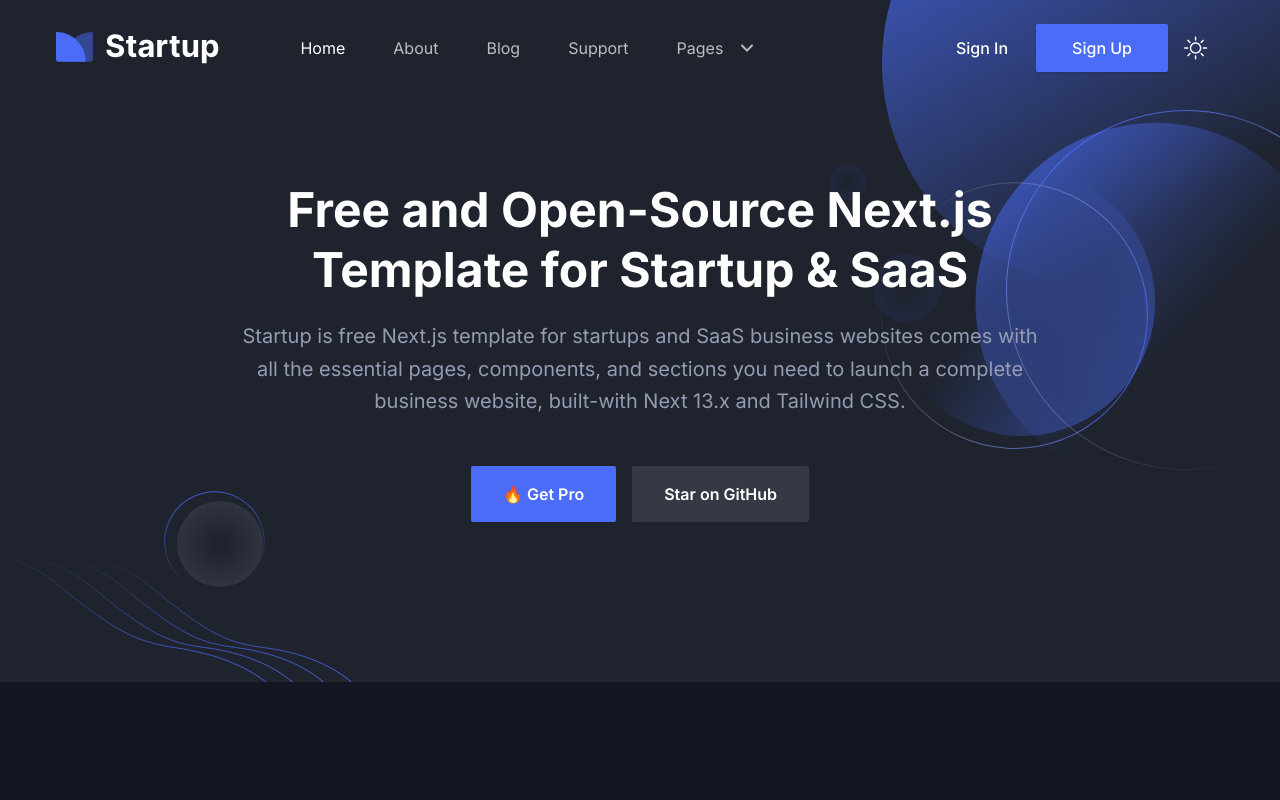
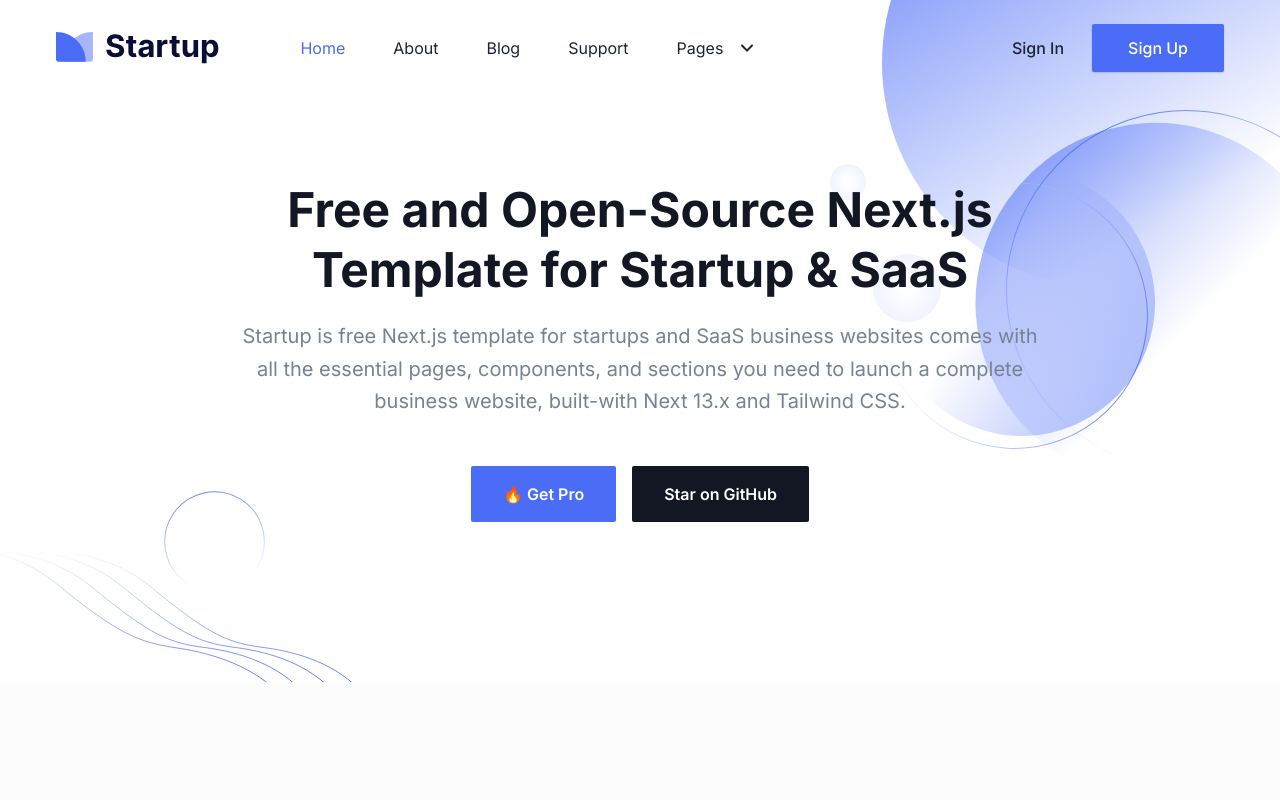
Before and after one commit to Sidd-T/UofT-Stageband-Website, a Next.js app: page / in a window 1280 px wide. Shown: the top 800 px of the page. Built offline with nearby package versions, Linux system fonts and the light colour scheme.

Commit message:
set default theme to light and comment out theme toggler

```diff
--- a/src/app/providers.tsx
+++ b/src/app/providers.tsx
@@ -4,7 +4,7 @@
 
 export function Providers({ children }: { children: React.ReactNode }) {
   return (
-    <ThemeProvider attribute="class" enableSystem={false} defaultTheme="dark">
+    <ThemeProvider attribute="class" enableSystem={false} defaultTheme="light">
       {children}
     </ThemeProvider>
   );
--- a/src/components/Header/index.tsx
+++ b/src/components/Header/index.tsx
@@ -172,7 +172,7 @@
                   Sign Up
                 </Link>
                 <div>
-                  <ThemeToggler />
+                  {/* <ThemeToggler /> */}
                 </div>
               </div>
             </div>
```
